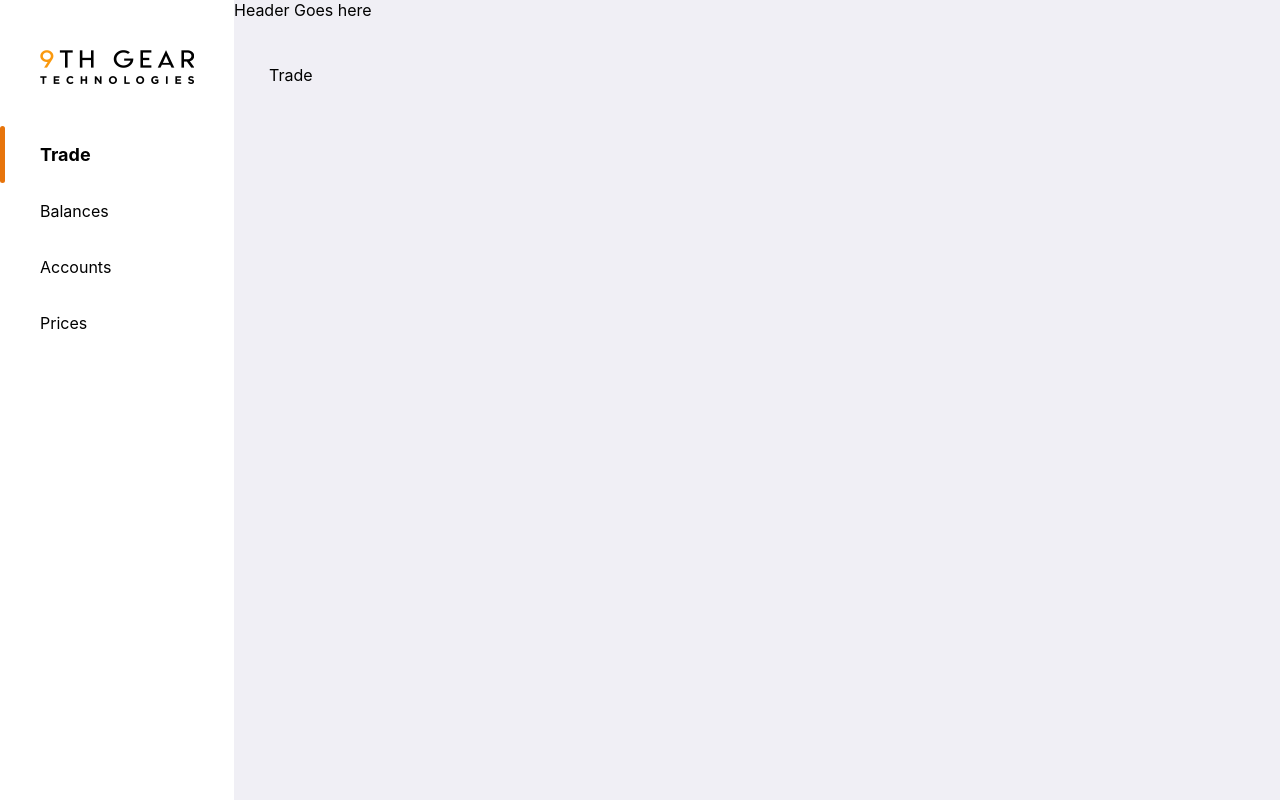
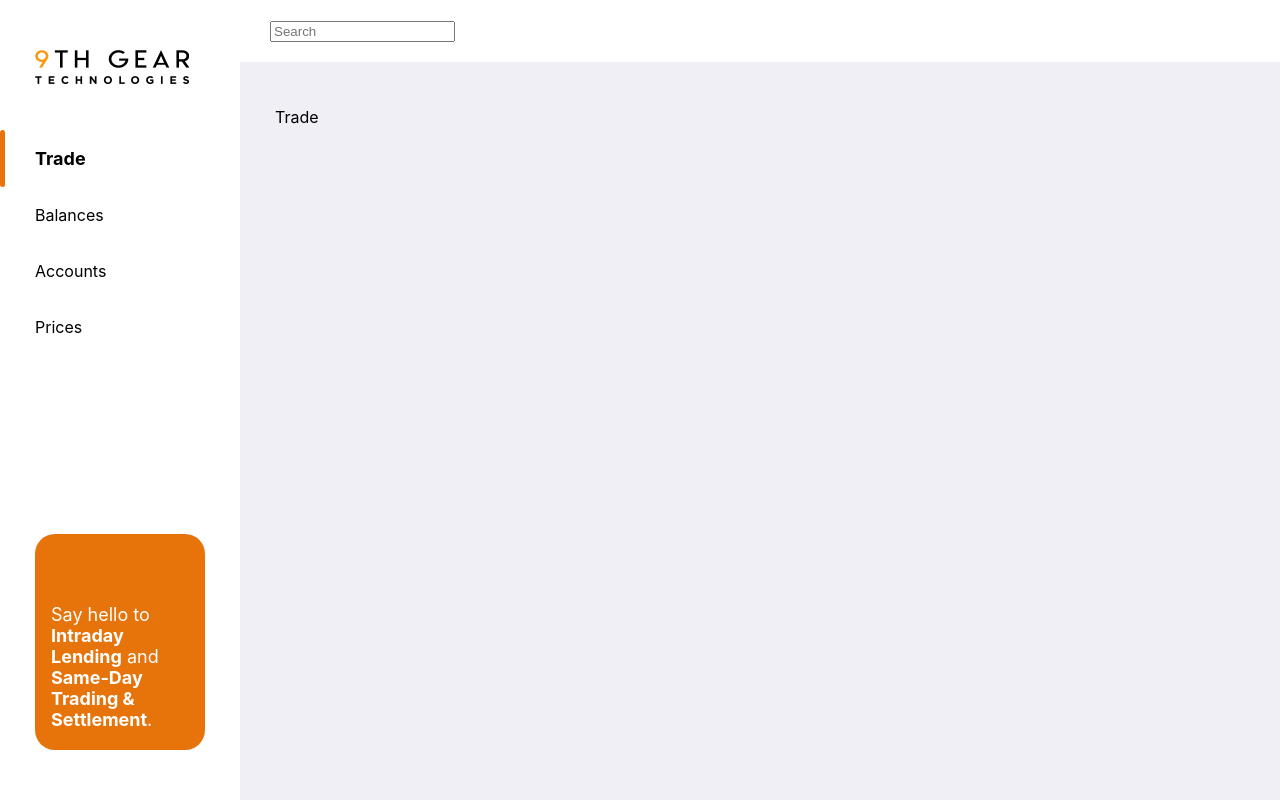
Before and after one commit to fwsilva/ui-test, a React (Create React App) app: page / in a window 1280 px wide. Built offline with nearby package versions, Linux system fonts and the light colour scheme.

Commit message:
Header component setup

```diff
--- a/src/App.css
+++ b/src/App.css
@@ -4,6 +4,21 @@ body,
 .App {
   height: 100%;
 }
+
+html {
+  -webkit-box-sizing: border-box;
+  -moz-box-sizing: border-box;
+  box-sizing: border-box;
+}
+
+*,
+*::before,
+*::after {
+  -webkit-box-sizing: inherit;
+  -moz-box-sizing: inherit;
+  box-sizing: inherit;
+}
+
 body {
   margin: 0;
   font-family: -apple-system, BlinkMacSystemFont, "Segoe UI", "Roboto", "Oxygen",
--- a/src/navigators/Main.tsx
+++ b/src/navigators/Main.tsx
@@ -11,6 +11,8 @@ import PricesScreen from "../screens/Prices/Prices";
 import TradeScreen from "../screens/Trade/Trade";
 import { RootState } from "../state/store";
 import { Sidebar } from "../stories/Sidebar/Sidebar";
+import { Header } from "../stories/Header/Header";
+
 import './Main.css';
 
 const MainNavigator: React.FC = () => {
@@ -22,7 +24,7 @@ const MainNavigator: React.FC = () => {
             <Router>
                 <Sidebar pageList={pages} />
                 <div className="mainContainer">
-                    <div>Header Goes here</div>
+                    <Header />
                     <div className="pageContainer">
                         <Switch>
                             <Route path="/" exact={true}>
--- a/src/screens/Accounts/Accounts.tsx
+++ b/src/screens/Accounts/Accounts.tsx
@@ -8,7 +8,7 @@ import './styles.css';
 
 const AccountsScreen: React.FC = (props) => {
 
-  console.log(props);
+  //console.log(props);
 
   // const accountList = useSelector((state: RootState) => state.accounts.data)
   // const dispatch = useDispatch();
--- a/src/stories/Header/Header.tsx
+++ b/src/stories/Header/Header.tsx
@@ -1,46 +1,19 @@
 import React from 'react';
 
-import { Button } from '../Button/Button';
 import './header.css';
 
 interface HeaderProps {
-  user?: {};
-  onLogin: () => void;
-  onLogout: () => void;
-  onCreateAccount: () => void;
+  searchStr?: "";
 }
 
-export const Header = ({ user, onLogin, onLogout, onCreateAccount }: HeaderProps) => (
-  <header>
-    <div className="wrapper">
-      <div>
-        <svg width="32" height="32" viewBox="0 0 32 32" xmlns="http://www.w3.org/2000/svg">
-          <g fill="none" fillRule="evenodd">
-            <path
-              d="M10 0h12a10 10 0 0110 10v12a10 10 0 01-10 10H10A10 10 0 010 22V10A10 10 0 0110 0z"
-              fill="#FFF"
-            />
-            <path
-              d="M5.3 10.6l10.4 6v11.1l-10.4-6v-11zm11.4-6.2l9.7 5.5-9.7 5.6V4.4z"
-              fill="#555AB9"
-            />
-            <path
-              d="M27.2 10.6v11.2l-10.5 6V16.5l10.5-6zM15.7 4.4v11L6 10l9.7-5.5z"
-              fill="#91BAF8"
-            />
-          </g>
-        </svg>
-        <h1>Acme</h1>
+export const Header = ({ searchStr }: HeaderProps) => (
+  <header className="storybook-header">
+    <div>
+      <div className="searchBar">
+        <input type="search" placeholder="Search" />
       </div>
-      <div>
-        {user ? (
-          <Button size="small" onClick={onLogout} label="Log out" />
-        ) : (
-          <>
-            <Button size="small" onClick={onLogin} label="Log in" />
-            <Button primary size="small" onClick={onCreateAccount} label="Sign up" />
-          </>
-        )}
+      <div className="actionsBar">
+
       </div>
     </div>
   </header>
--- a/src/stories/Header/header.css
+++ b/src/stories/Header/header.css
@@ -1,26 +1,4 @@
-.wrapper {
-  font-family: 'Nunito Sans', 'Helvetica Neue', Helvetica, Arial, sans-serif;
-  border-bottom: 1px solid rgba(0, 0, 0, 0.1);
-  padding: 15px 20px;
-  display: flex;
-  align-items: center;
-  justify-content: space-between;
+.storybook-header{
+  padding: 20px 30px;
+  background: white;
 }
-
-svg {
-  display: inline-block;
-  vertical-align: top;
-}
-
-h1 {
-  font-weight: 900;
-  font-size: 20px;
-  line-height: 1;
-  margin: 6px 0 6px 10px;
-  display: inline-block;
-  vertical-align: top;
-}
-
-button + button {
-  margin-left: 10px;
-}
--- a/src/stories/Sidebar/Sidebar.tsx
+++ b/src/stories/Sidebar/Sidebar.tsx
@@ -23,6 +23,7 @@ export const Sidebar = ({
       style={{ backgroundColor }}
       {...props}
     >
+      <div>
         <img src={logo} alt="9Th gear" width="154" height="34" className="brand" />
         <ul className="menuItem">
           {
@@ -32,7 +33,7 @@ export const Sidebar = ({
                   <NavLink
                     to={item.slug}
                     isActive={(match, location) => {
-                    if (!match) {return false;}
+                      if (!match) { return false; }
                       return location.pathname === item.slug;
                     }}
                   >
@@ -44,5 +45,9 @@ export const Sidebar = ({
           }
         </ul>
       </div>
+      <div className="footer">
+        Say hello to <strong>Intraday Lending</strong> and <strong>Same-Day Trading & Settlement</strong>.
+      </div>
+    </div>
   );
 };
--- a/src/stories/Sidebar/sidebar.css
+++ b/src/stories/Sidebar/sidebar.css
@@ -1,9 +1,10 @@
 .storybook-sidebar {
   background-color: white;
-  padding: 50px 40px;
-  max-width: 240px;
+  padding: 50px 35px;
+  width: 240px;
   display: flex;
   flex-direction: column;
+  justify-content: space-between;
 }
 
 .storybook-sidebar .brand {
@@ -30,9 +31,9 @@
   position: relative;
 }
 
-.storybook-sidebar .menuItem li a.active{
-    font-size: 18px;
-    font-weight: bold;
+.storybook-sidebar .menuItem li a.active {
+  font-size: 18px;
+  font-weight: bold;
 }
 
 .storybook-sidebar .menuItem li a.active:before {
@@ -41,7 +42,15 @@
   width: 5px;
   height: 100%;
   position: absolute;
-  left: -40px;
+  left: -35px;
   top: 0px;
   border-radius: 5px;
 }
+
+.storybook-sidebar .footer {
+  background-color: #e7740b;
+  padding: 70px 16px 20px 16px;
+  font-size: 18px;
+  color: white;
+  border-radius: 20px;
+}
```
Also changed, not shown: 1 other file (tests, documents, lock files or other folders). Lines whose indentation alone changed are shown as unchanged.
